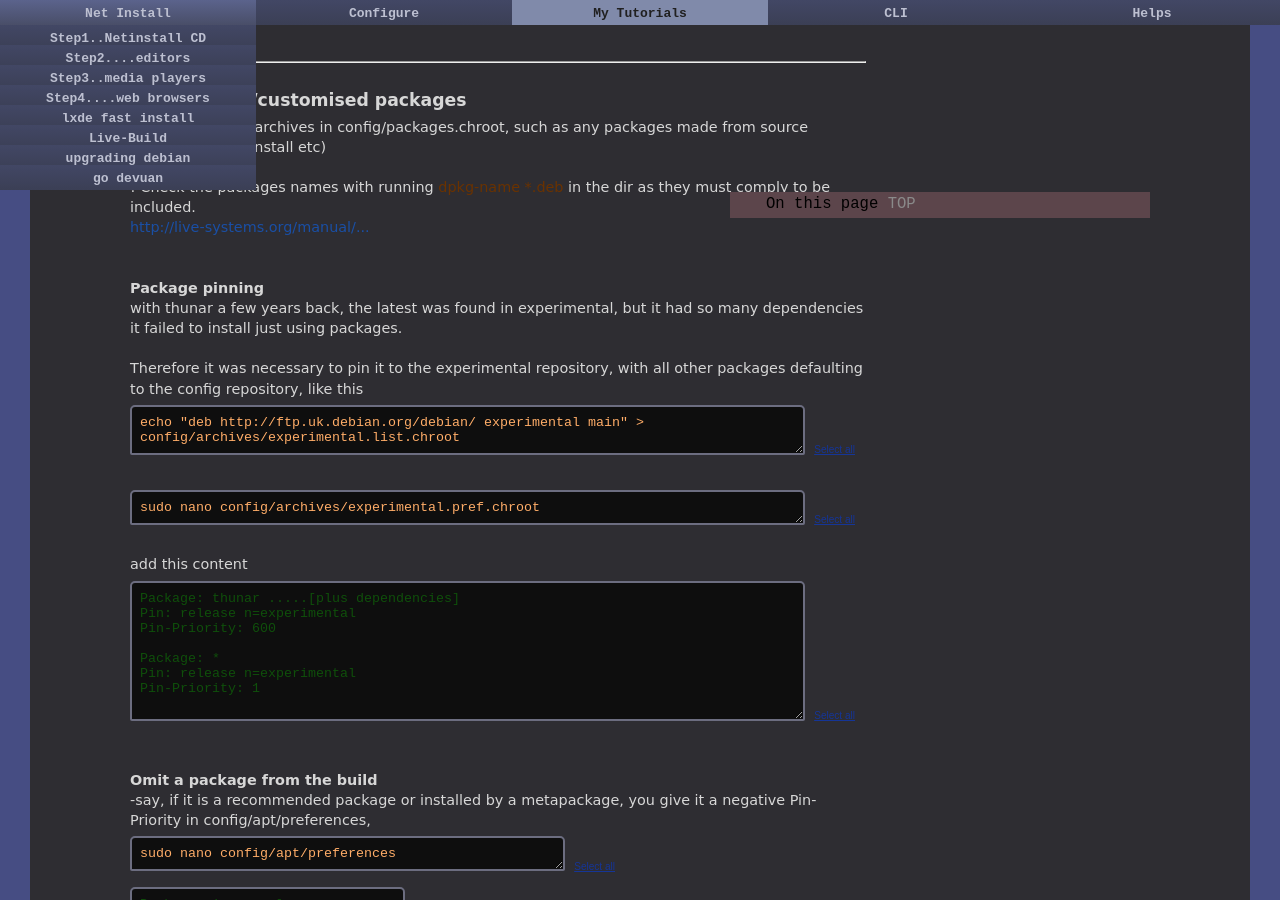
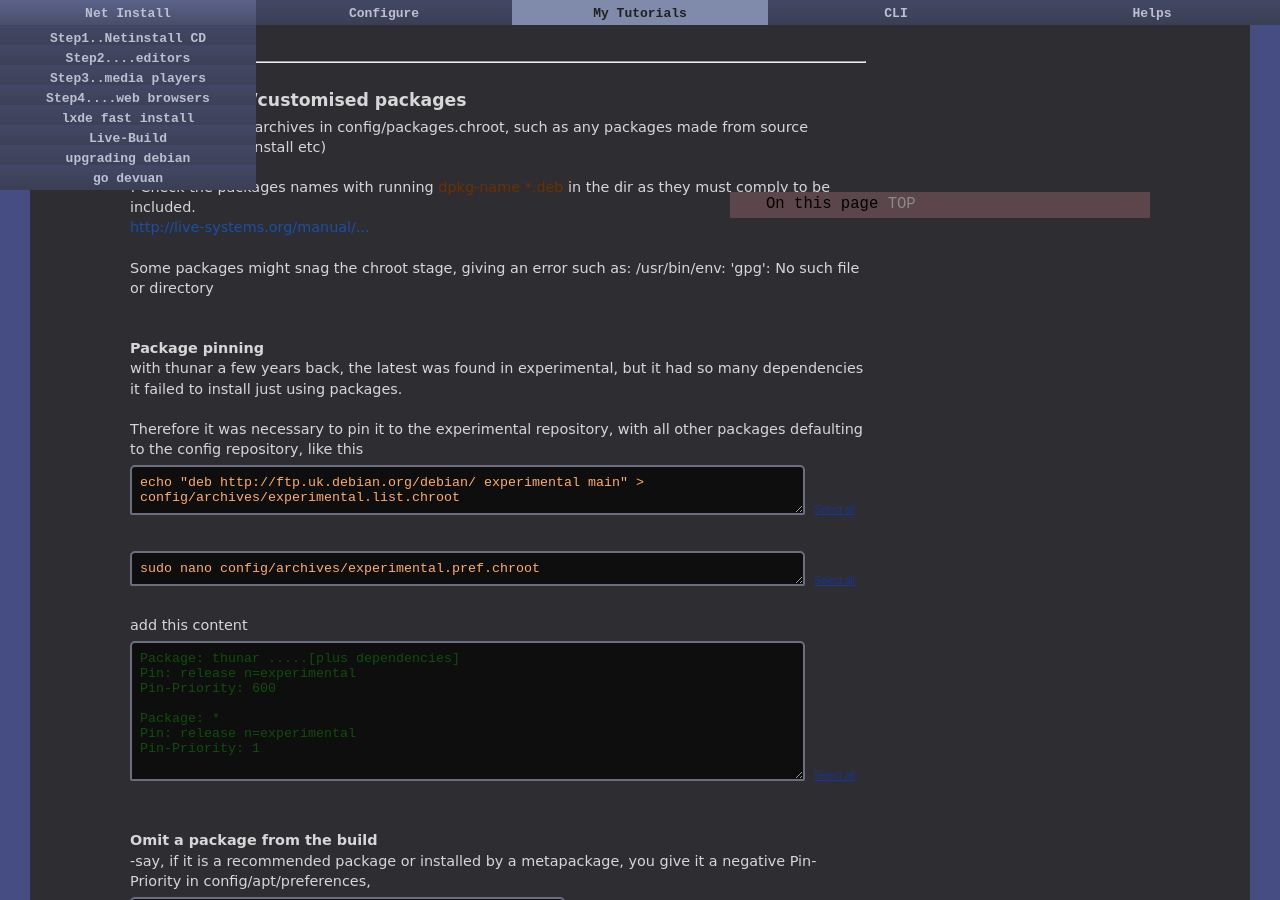
Before and after one commit to dquinton/debian-install, a Jekyll site: the page built from netinstall/live-build.html, in a window 1280 px wide and 900 px high, scrolled down 4210 px. Built offline with Jekyll 4.4.1, drawn with Linux system fonts in a browser that asks for light colours; some of the changed lines change nothing that is shown.

Commit message:
updating pages

```diff
--- a/netinstall/live-build.html
+++ b/netinstall/live-build.html
@@ -214,7 +214,7 @@
 First of all, those needed for successful build as some are possibly excluded by the "no-recommends" option, and the dependencies for live-build (need to be installed into the chroot system before creation of the squash filesystem and ISO).
 <br>
 <form><textarea name="T" id="cmd" rows="5" cols="100">
-for p in eject file rsync uuid-runtime sudo user-setup grub2 aptitude laptop-mode-tools iw live-boot live-boot-doc live-config live-config-doc live-tools live-boot-initramfs-tools live-config-sysvinit libburn4 libjte1 libisofs6 libisoburn1 isolinux syslinux-common librsvg2-bin xorriso squashfs-tools debian-installer ;do echo $p config/package-lists/needed.list.chroot ;done</textarea>
+for p in eject file rsync uuid-runtime sudo user-setup grub2 aptitude laptop-mode-tools iw gnupg2 live-boot live-boot-doc live-config live-config-doc live-tools live-boot-initramfs-tools live-config-sysvinit libburn4 libjte1 libisofs6 libisoburn1 isolinux syslinux-common librsvg2-bin xorriso squashfs-tools debian-installer ;do echo $p config/package-lists/needed.list.chroot ;done</textarea>
 &nbsp;<input type="button" class="submitLink" value="Select all" onClick="javascript:this.form.T.focus();this.form.T.select();">
 </form>
 <br><br>
@@ -267,7 +267,8 @@
 <br><br>
 ! Check the packages names with running <span style="color: #6A3200" >dpkg-name *.deb</span> in the dir as they must comply to be included.<br>
 <a href="http://live-systems.org/manual/current/html/live-manual/customizing-package-installation.en.html">http://live-systems.org/manual/...</a>
-
+<br><br>
+Some packages might snag the chroot stage, giving an error such as: /usr/bin/env: 'gpg': No such file or directory
 <br><br>
 <br>
 <b>Package pinning </b>
```
